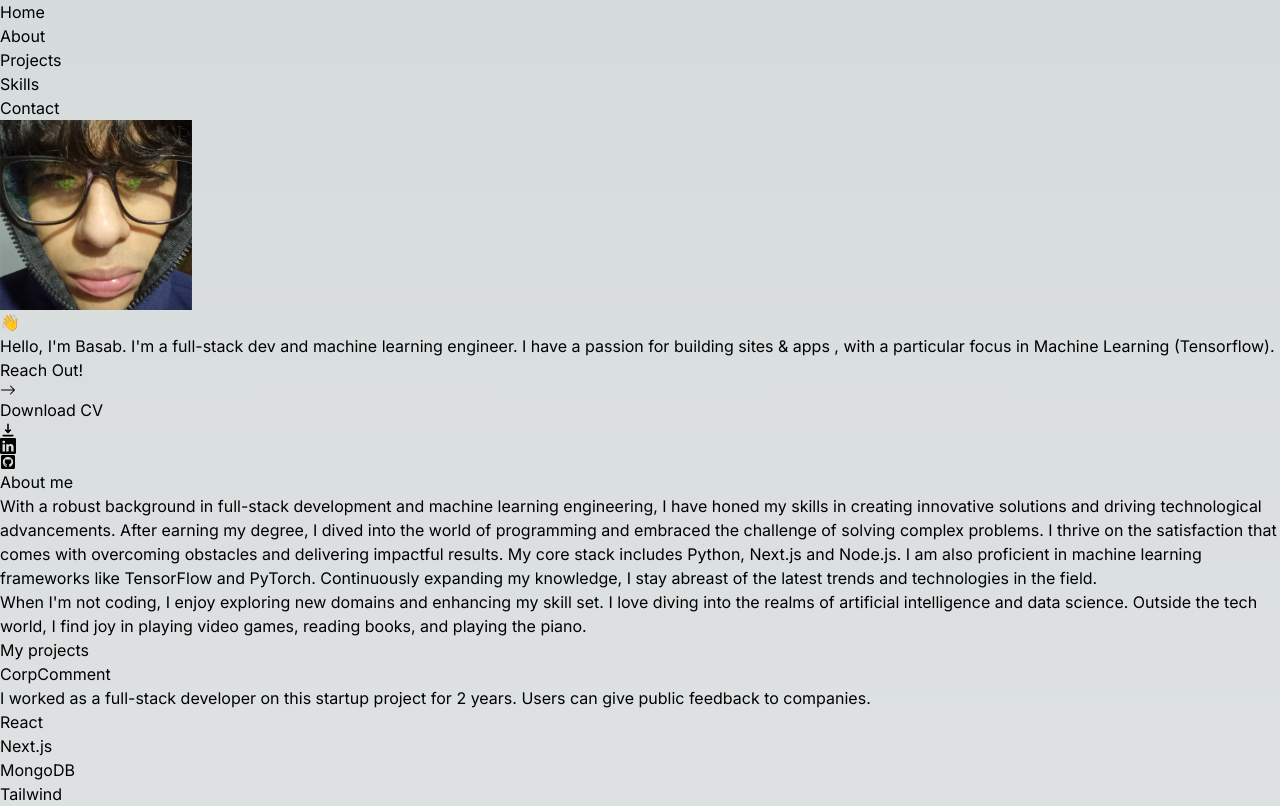
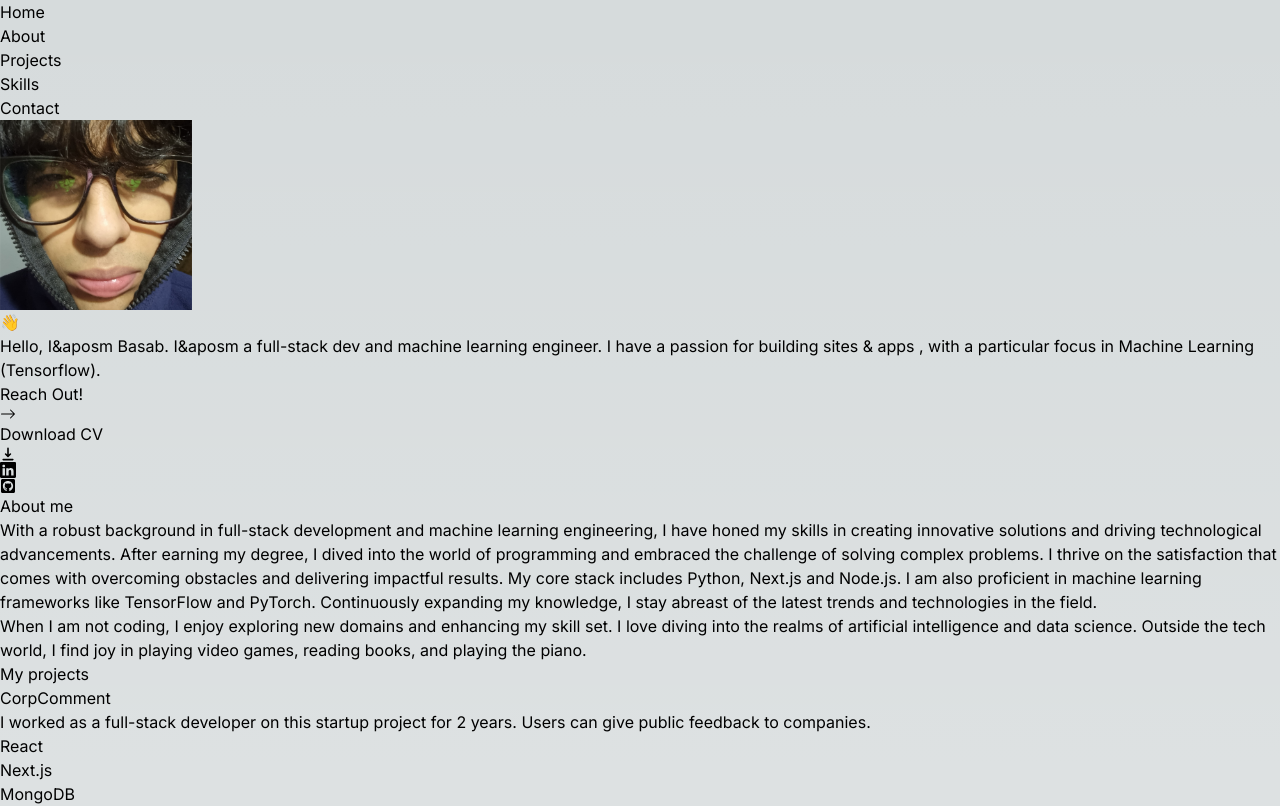
Before and after one commit to comethrusws/portfoliov2, a Next.js app: page / in a window 1280 px wide. Shown: the top 806 px of the page. Built offline with nearby package versions, Linux system fonts and the light colour scheme.

Commit message:
Commit #5.1: Typescript error fixes

```diff
--- a/components/about.tsx
+++ b/components/about.tsx
@@ -24,7 +24,7 @@ export default function About() {
 </p>
 
 <p>
-  <span className="italic">When I'm not coding</span>, I enjoy exploring new domains and enhancing my skill set. I love diving into the realms of <span className="font-medium">artificial intelligence and data science</span>. Outside the tech world, I find joy in playing video games, reading books, and playing the piano.
+  <span className="italic">When I am not coding</span>, I enjoy exploring new domains and enhancing my skill set. I love diving into the realms of <span className="font-medium">artificial intelligence and data science</span>. Outside the tech world, I find joy in playing video games, reading books, and playing the piano.
 </p>
     </motion.section>
   );
--- a/components/intro.tsx
+++ b/components/intro.tsx
@@ -59,7 +59,7 @@ export default function Intro() {
         initial={{ opacity: 0, y: 100 }}
         animate={{ opacity: 1, y: 0 }}
       >
-        <span className="font-bold">Hello, I'm Basab.</span> I'm a{" "}
+        <span className="font-bold">Hello, I&aposm Basab.</span> I&aposm a{" "}
         <span className="font-bold">full-stack dev</span> and{" "}
         <span className="font-bold">machine learning engineer</span>. I have a passion for
         building <span className="italic">sites & apps </span>, with a particular focus in {" "}
```
